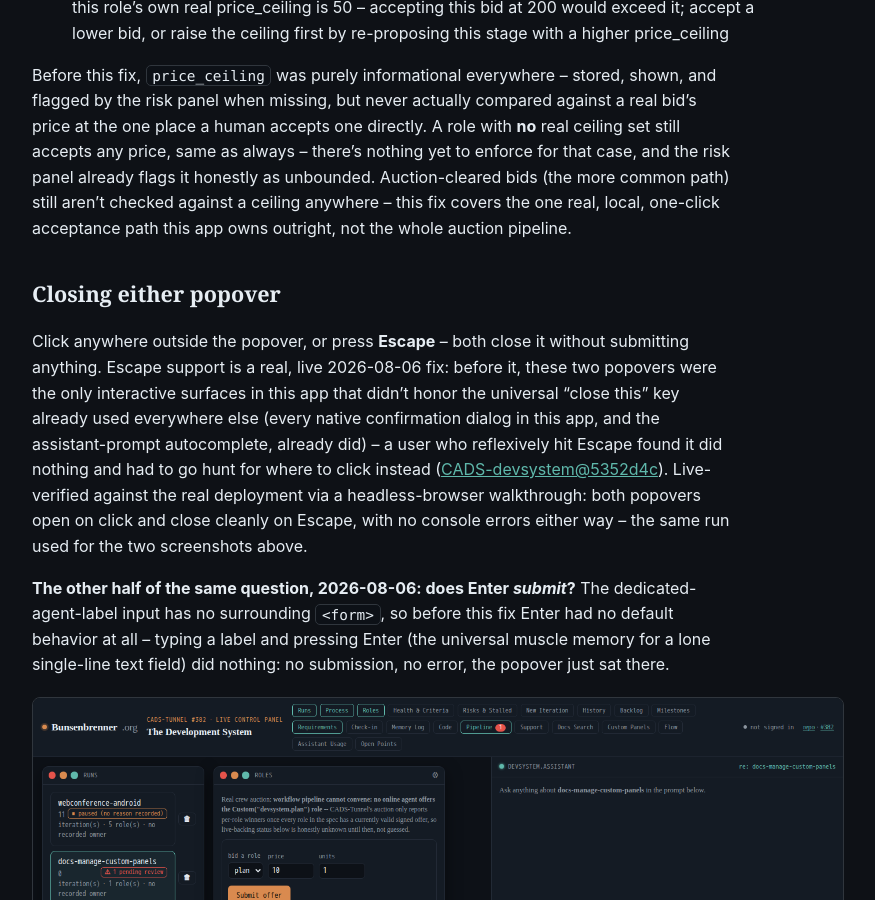
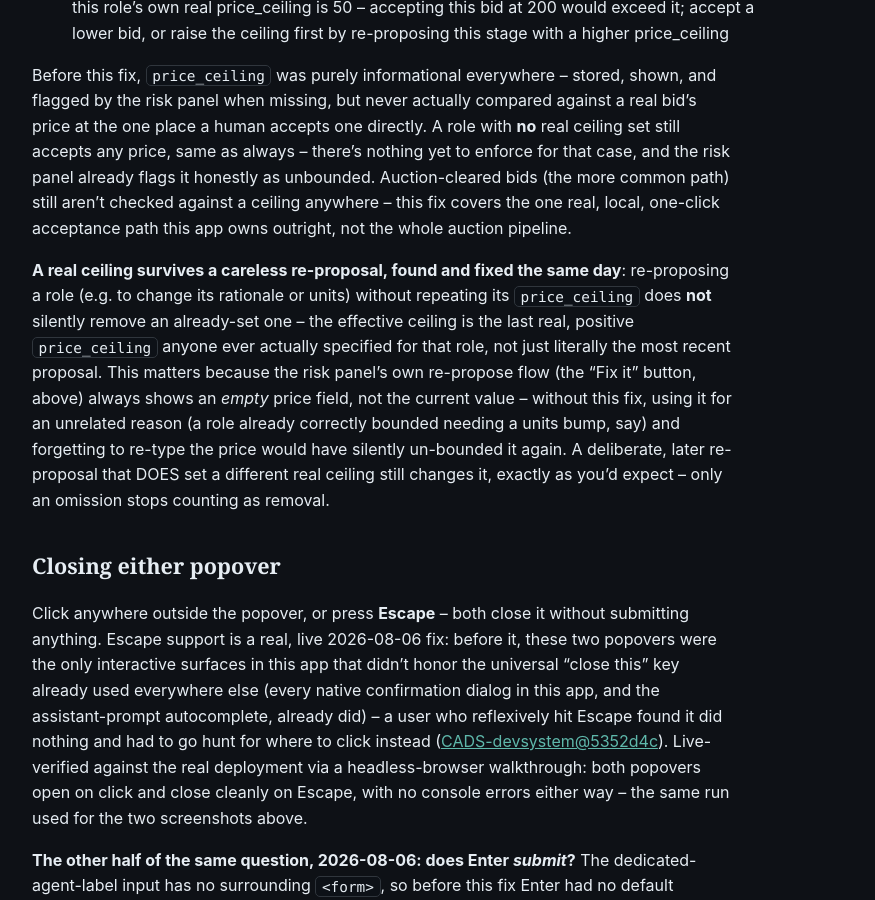
Before and after one commit to scimbe/CADS-devsystem-docs, a Jekyll site: the page built from _how-to/set-auto-refresh-and-fill-mode.md, in a window 1280 px wide and 900 px high, scrolled down 4308 px. Shown: the whole window, without its empty margins (322-1197 px from the left). Built offline with Jekyll 4.4.1, drawn with Linux system fonts in a browser that asks for light colours.

Commit message:
how-to: document that a real ceiling survives a careless re-proposal
CADS-devsystem@7e5ba03 closed a real bypass: re-proposing a role for
an unrelated reason and forgetting to repeat its price_ceiling used
to silently un-bound it, exactly the mistake the "Fix it" button's
own always-empty price field makes easy to make by accident. Live-
verified the fix against the real deployment before documenting it.

Co-Authored-By: Claude Sonnet 5 <noreply@anthropic.com>
Claude-Session: https://claude.ai/code/session_018FkngvdKnmVcAT84EZe7Ur

```diff
--- a/_how-to/set-auto-refresh-and-fill-mode.md
+++ b/_how-to/set-auto-refresh-and-fill-mode.md
@@ -99,6 +99,16 @@ honestly as unbounded. Auction-cleared bids (the more common path) still aren't
 ceiling anywhere -- this fix covers the one real, local, one-click acceptance path this app owns
 outright, not the whole auction pipeline.
 
+**A real ceiling survives a careless re-proposal, found and fixed the same day**: re-proposing a role
+(e.g. to change its rationale or units) without repeating its `price_ceiling` does **not** silently
+remove an already-set one -- the effective ceiling is the last real, positive `price_ceiling` anyone
+ever actually specified for that role, not just literally the most recent proposal. This matters
+because the risk panel's own re-propose flow (the "Fix it" button, above) always shows an *empty*
+price field, not the current value -- without this fix, using it for an unrelated reason (a role
+already correctly bounded needing a units bump, say) and forgetting to re-type the price would have
+silently un-bounded it again. A deliberate, later re-proposal that DOES set a different real ceiling
+still changes it, exactly as you'd expect -- only an omission stops counting as removal.
+
 ## Closing either popover
 
 Click anywhere outside the popover, or press **Escape** -- both close it without submitting
```
